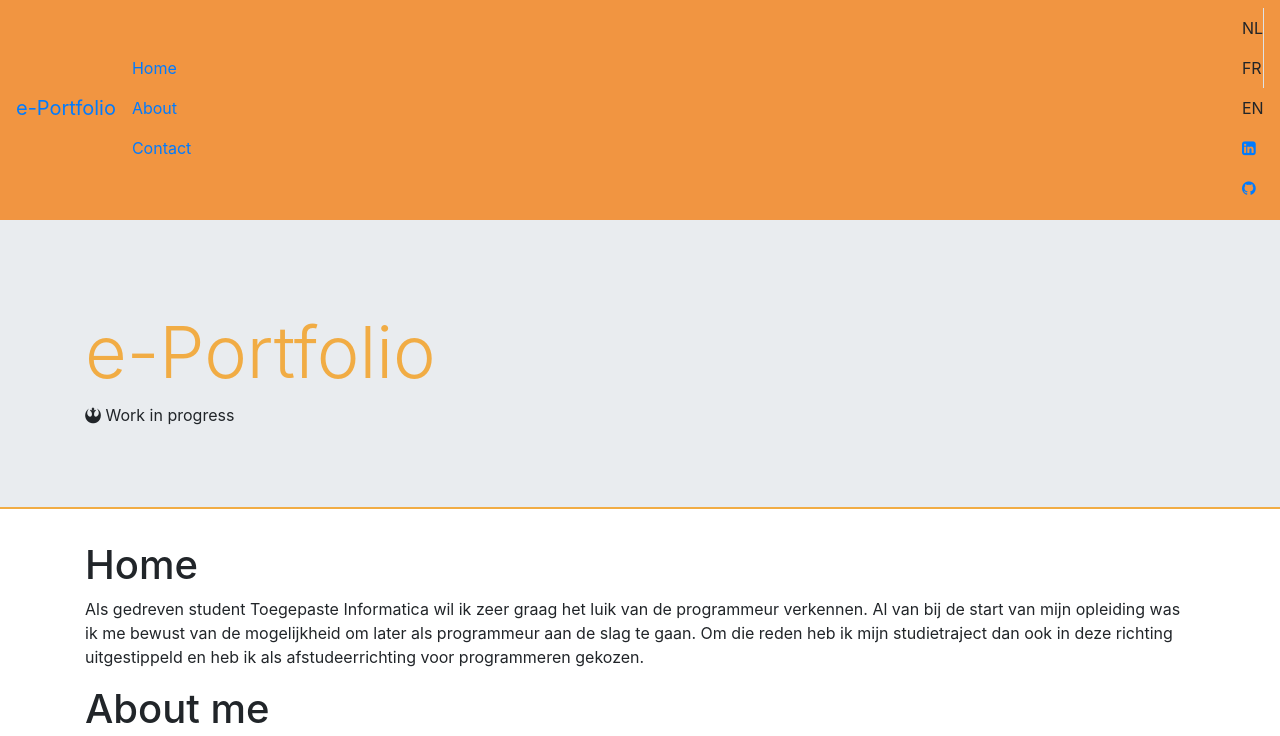
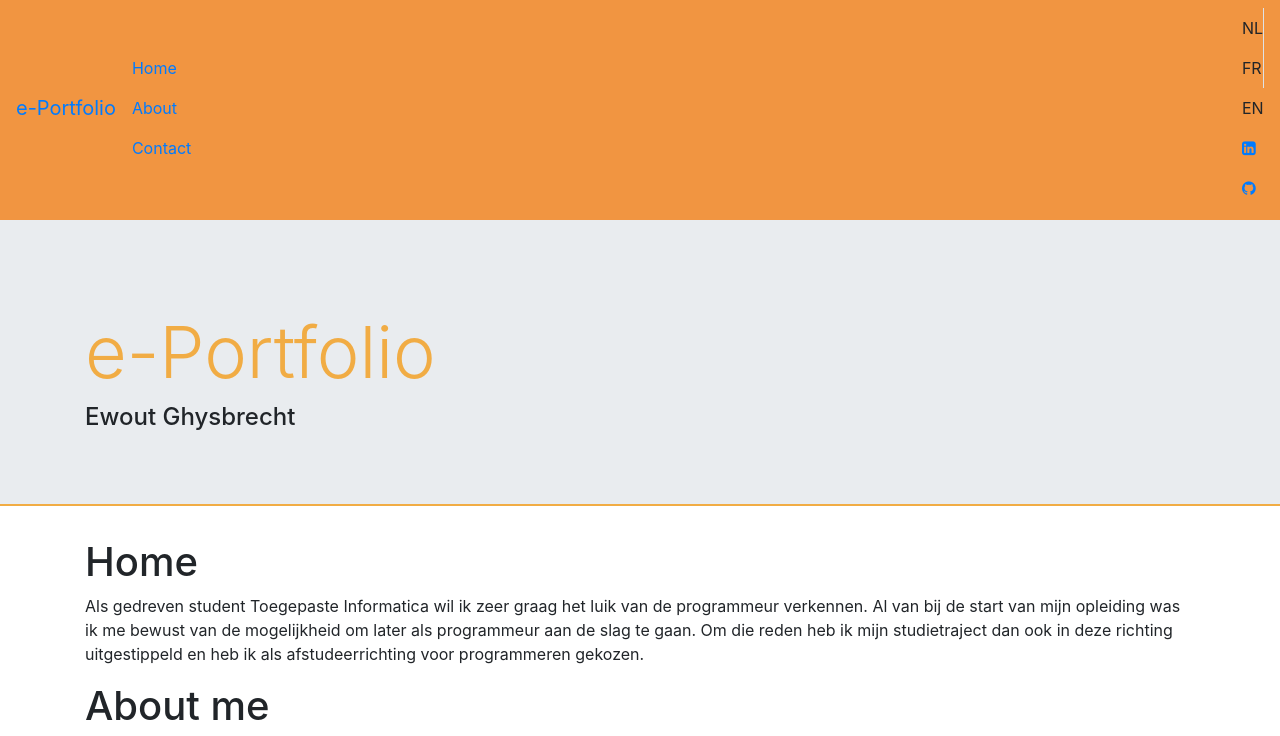
Before and after one commit to ewoutG/ePortfolio, an Angular app in the folder ePortfolio/: page / in a window 1280 px wide. Shown: the top 736 px of the page. Built offline with nearby package versions, Linux system fonts and the light colour scheme.

Commit message:
try uploading to github pages

```diff
--- a/ePortfolio/package.json
+++ b/ePortfolio/package.json
@@ -26,6 +26,7 @@
     "bootstrap": "^4.0.0-alpha.6",
     "core-js": "^2.4.1",
     "font-awesome": "^4.7.0",
+    "ngx-bootstrap": "^1.7.1",
     "rxjs": "^5.1.0",
     "zone.js": "^0.8.4"
   },
--- a/ePortfolio/src/app/app.component.html
+++ b/ePortfolio/src/app/app.component.html
@@ -2,7 +2,7 @@
 <div class="jumbotron orange-border">
   <div class="container">
     <h1 class="display-3 orange-text">e-Portfolio</h1>
-    <p><i class="fa fa-rebel"></i> Work in progress</p>
+    <h4>Ewout Ghysbrecht</h4>
   </div>
 </div>
 <app-home></app-home>
--- a/ePortfolio/src/index.html
+++ b/ePortfolio/src/index.html
@@ -1,5 +1,5 @@
 <!doctype html>
-<html lang="en">
+<html lang="nl">
 <head>
   <meta charset="utf-8">
   <title>e-Portfolio</title>
```
